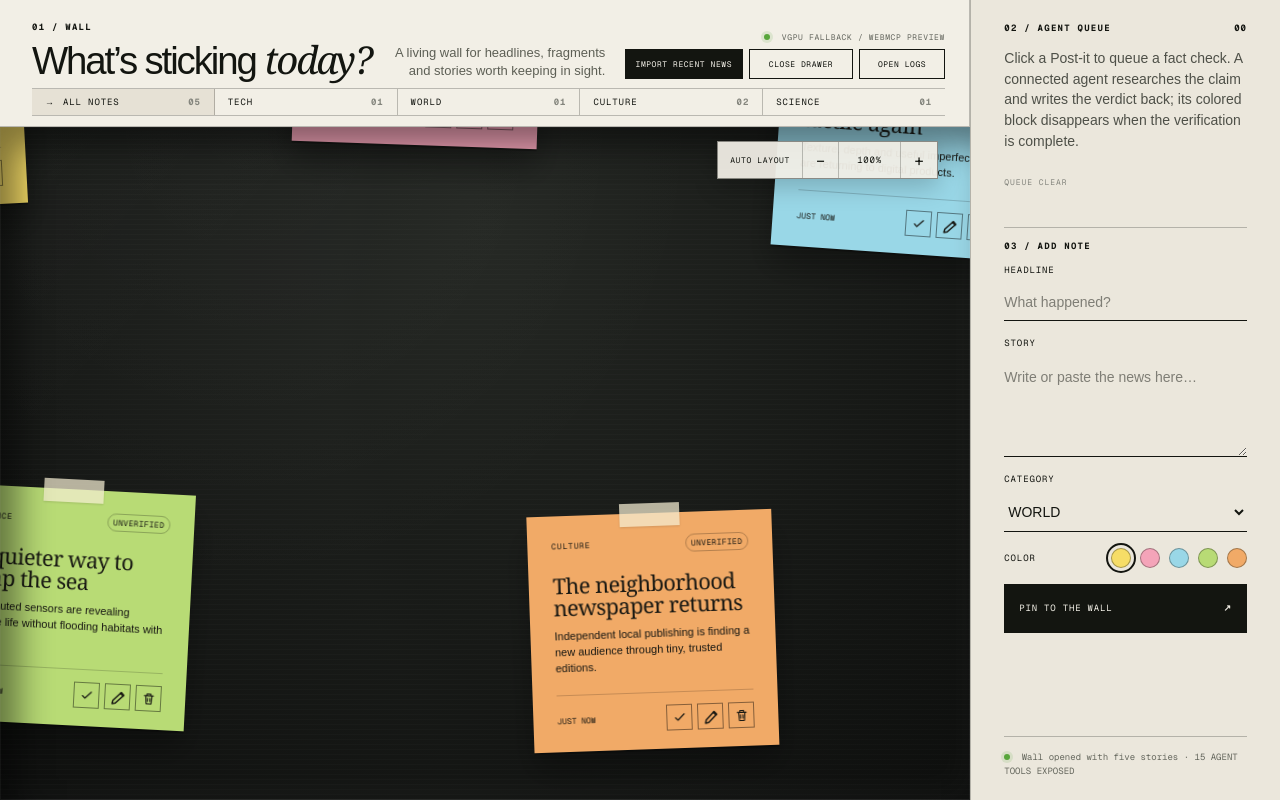
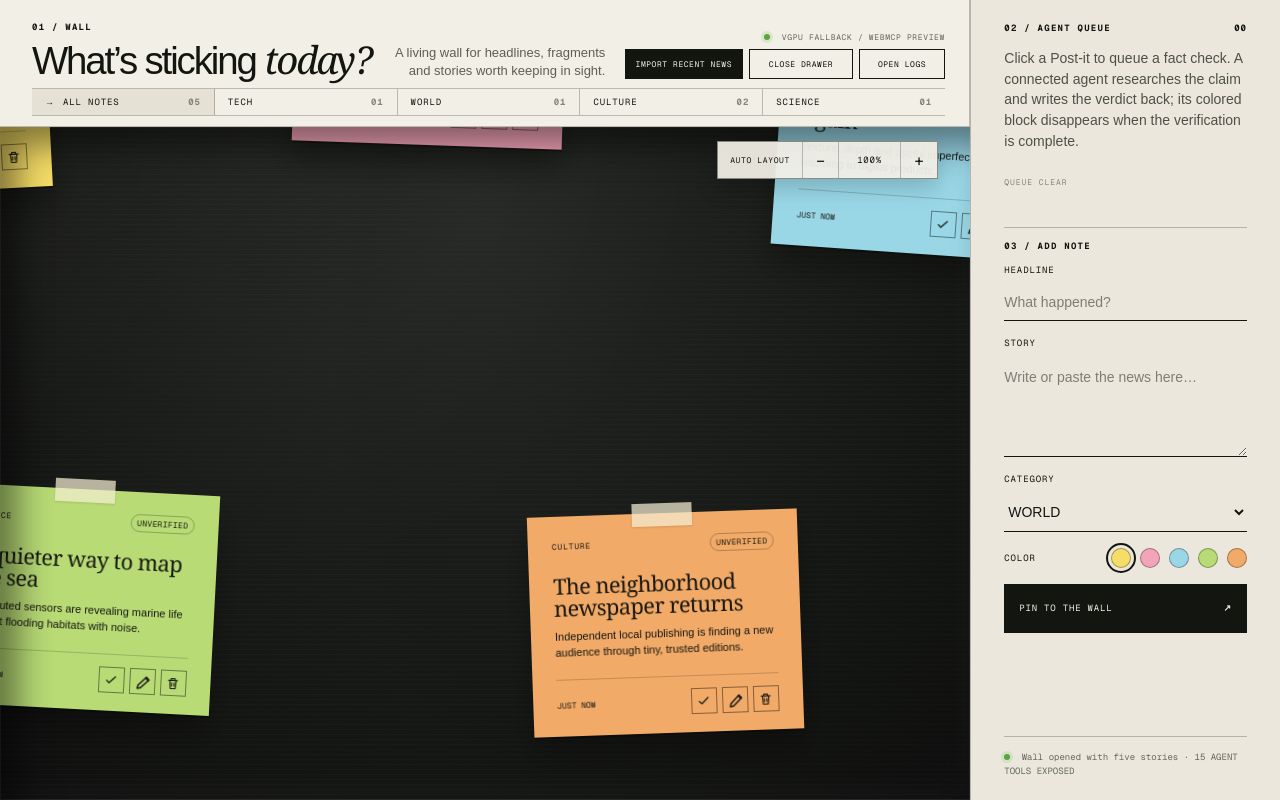
Before and after one commit to aletheia/the-daily-wall, a Next.js app: page / in a window 1280 px wide. Built offline with nearby package versions, Linux system fonts and the light colour scheme.

Commit message:
Make Post-its ten percent wider

```diff
--- a/app/globals.css
+++ b/app/globals.css
@@ -59,7 +59,7 @@ button { cursor: pointer; }
 .zoom-controls .auto-layout-control { width: auto; padding: 0 12px; font-size: 8px; letter-spacing: .08em; }
 .zoom-controls button:hover { background: #e54b36; color: white; }
 .stage-label { position: absolute; z-index: 3; left: 20px; right: 20px; bottom: 16px; display: flex; justify-content: space-between; color: rgba(255,255,255,.45); font: 9px var(--font-geist-mono), monospace; letter-spacing: .12em; }
-.postit { position: absolute; z-index: 2; width: min(245px, 28%); min-height: 205px; padding: 25px 24px 18px; color: #171712; box-shadow: 0 20px 32px rgba(0,0,0,.3), 0 2px 0 rgba(0,0,0,.28); display: flex; flex-direction: column; transform-origin: 50% 82%; transition: transform .18s ease, box-shadow .18s ease, filter .18s ease; user-select: none; touch-action: none; cursor: grab; will-change: transform, box-shadow; }
+.postit { position: absolute; z-index: 2; width: min(269.5px, 28%); min-height: 205px; padding: 25px 24px 18px; color: #171712; box-shadow: 0 20px 32px rgba(0,0,0,.3), 0 2px 0 rgba(0,0,0,.28); display: flex; flex-direction: column; transform-origin: 50% 82%; transition: transform .18s ease, box-shadow .18s ease, filter .18s ease; user-select: none; touch-action: none; cursor: grab; will-change: transform, box-shadow; }
 .postit:active { cursor: grabbing; }
 .postit::after { content: ''; position: absolute; inset: 0; pointer-events: none; background: linear-gradient(120deg, rgba(255,255,255,.34), transparent 32%, rgba(0,0,0,.08)); opacity: 0; transition: opacity .16s ease; }
 .postit:hover:not(.is-dragging):not(.is-dropping):not(.is-shredding) { transform: translateY(-7px) rotate(-1deg); box-shadow: 0 28px 38px rgba(0,0,0,.38); z-index: 4; }
--- a/app/page.tsx
+++ b/app/page.tsx
@@ -62,7 +62,7 @@ const FACT_CHECK_STATUSES: FactCheckStatus[] = ['unverified', 'queued', 'verifie
 const AGENT_LOG_LEVELS: AgentLogLevel[] = ['info', 'success', 'warning', 'error'];
 const AGENT_ACTORS: AgentActor[] = ['human', 'agent', 'system'];
 const BASE_BOARD_WIDTH = 1600;
-const NOTE_WIDTH = 245;
+const NOTE_WIDTH = 269.5;
 const LAYOUT_HORIZONTAL_GAP = 44;
 const LAYOUT = [[6, 9], [38, 5], [68, 14], [16, 52], [53, 54], [72, 58], [6, 68]];
 const ROTATIONS = [-3, 2, 4, 3, -2, 1, -4];
@@ -897,7 +897,7 @@ export default function Home() {
       const pane = paneRef.current;
       if (!pane) return;
       const currentZoom = zoomRef.current;
-      pane.scrollLeft = Math.max(0, note.x / 100 * boardWidth * currentZoom - pane.clientWidth / 2 + 122 * currentZoom);
+      pane.scrollLeft = Math.max(0, note.x / 100 * boardWidth * currentZoom - pane.clientWidth / 2 + NOTE_WIDTH / 2 * currentZoom);
       pane.scrollTop = Math.max(0, note.y / 100 * getBoardHeight(notesRef.current.length) * currentZoom - pane.clientHeight / 2 + 103 * currentZoom);
     });
     setLastEvent(`Focused “${note.title}”`);
```
